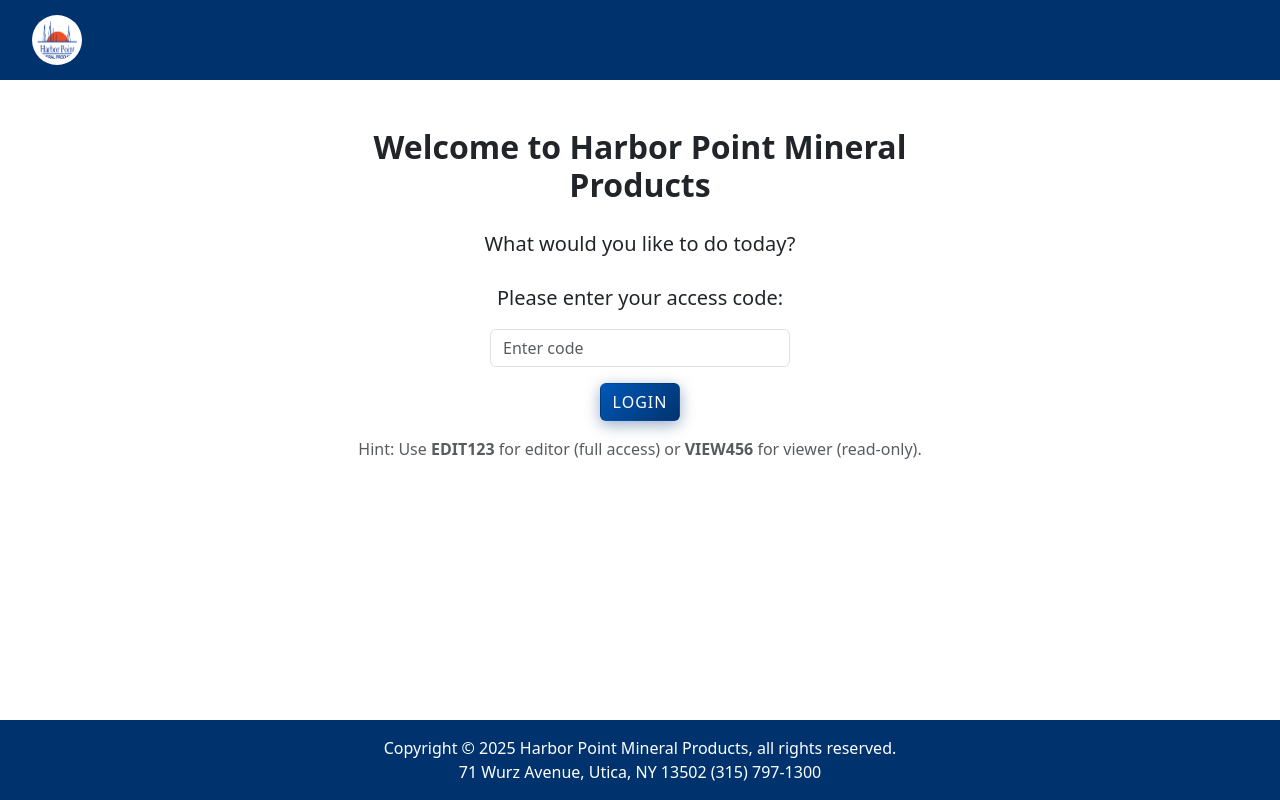
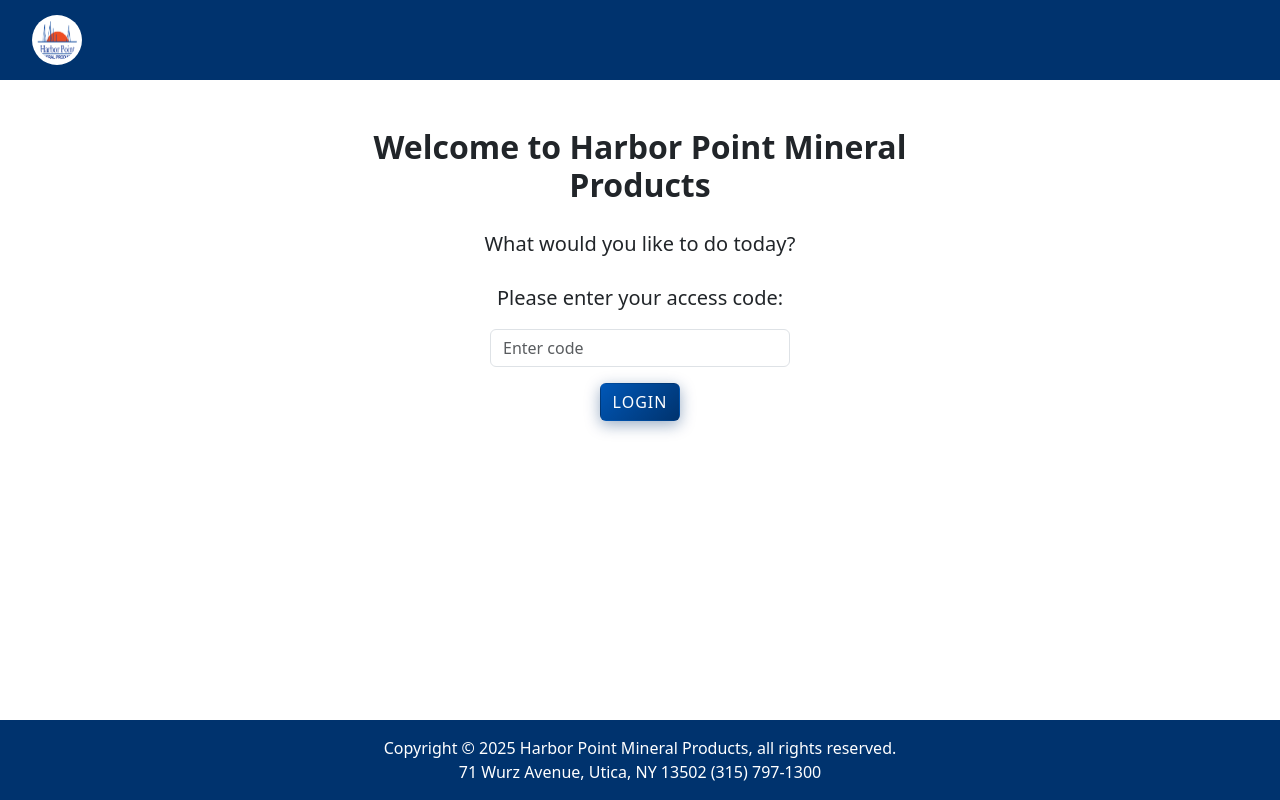
Before and after one commit to shwetaraheja/inventory-system, a React (Create React App) app in the folder frontend/: page / in a window 1280 px wide. Built offline with nearby package versions, Linux system fonts and the light colour scheme.

Commit message:
removing hint

```diff
--- a/frontend/src/pages/HomePage.js
+++ b/frontend/src/pages/HomePage.js
@@ -44,10 +44,6 @@
               Login
             </button>
             {error && <p className="text-danger mt-2">{error}</p>}
-            <p className="text-muted mt-3">
-              Hint: Use <strong>EDIT123</strong> for editor (full access) or{" "}
-              <strong>VIEW456</strong> for viewer (read-only).
-            </p>
           </div>
         ) : (
           <div>
```
